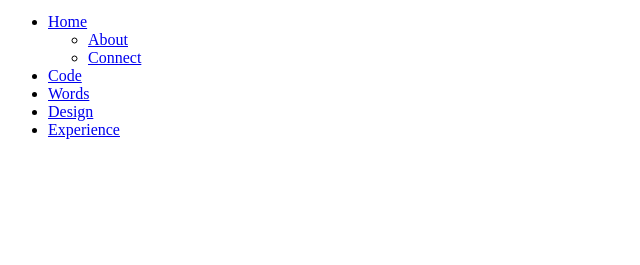
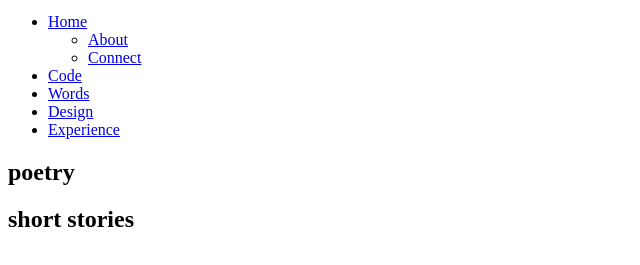
Before and after one commit to nndeto/portfolio2023, a plain HTML site: page words.html in a window 1280 px wide. Shown: the part 29-294 px from the top of the page, without its empty margins (0-640 px from the left). Drawn offline with Linux system fonts and the light colour scheme.

Commit message:
updated basic items for index pages

```diff
--- a/words.html
+++ b/words.html
@@ -35,5 +35,13 @@
         </nav>
     </header>
 
+    <section>
+        <h2>poetry</h2>
+    </section>
+
+    <section>
+        <h2>short stories</h2>
+    </section>
+
 </body>
 </html>
```
Also changed, not shown: index.html (+6 -0 lines).
